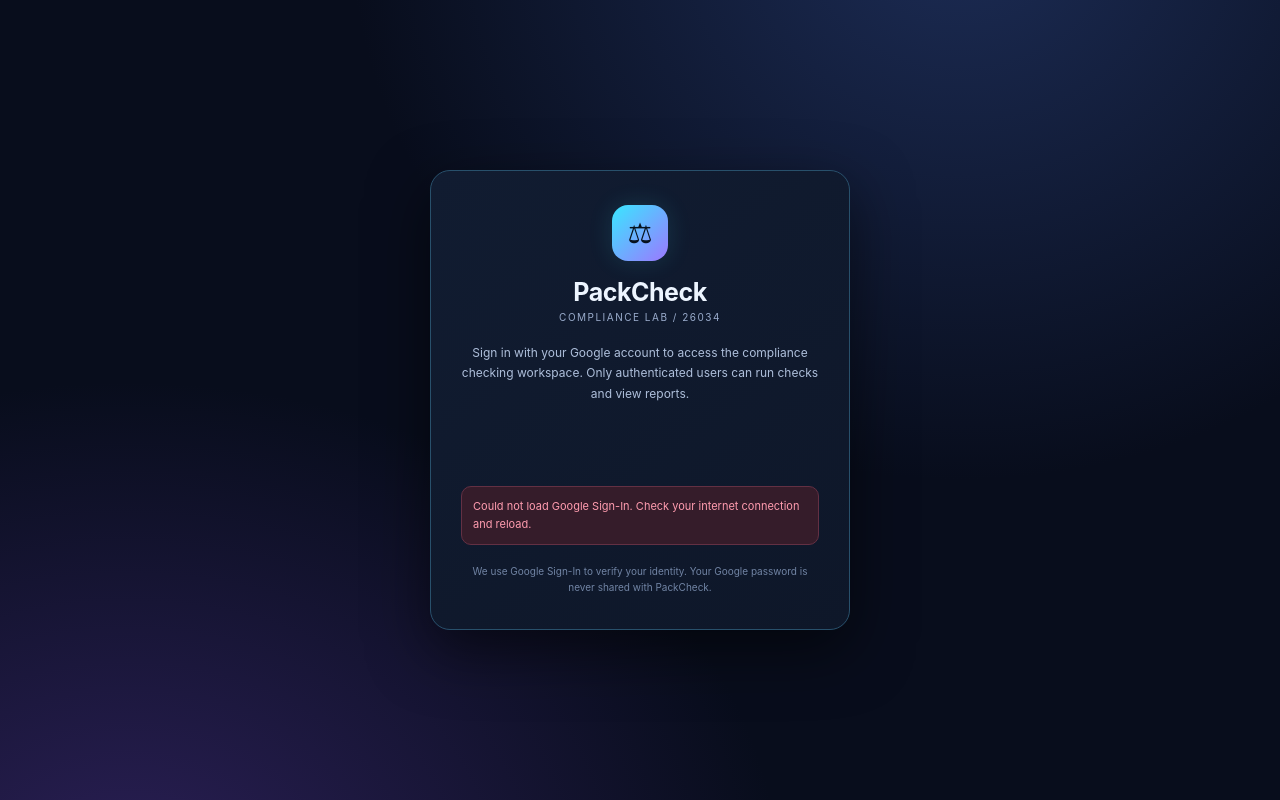
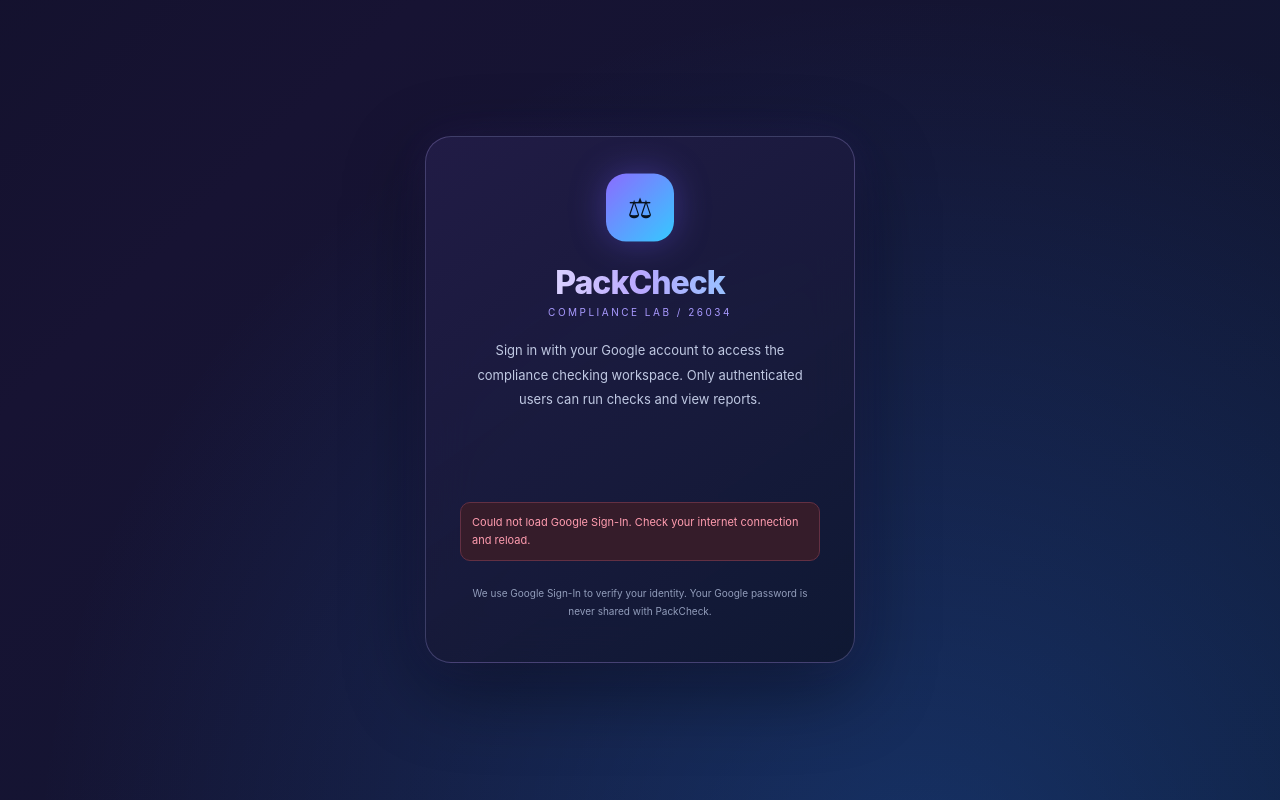
Before and after one commit to rahulvishwa36-sys/pack-heck, a plain HTML site: page index.html in a window 1280 px wide. Drawn offline with Linux system fonts and the light colour scheme.

Commit message:
Complete premium login page design

```diff
--- a/index.html
+++ b/index.html
@@ -241,6 +241,159 @@ input[type="file"]:hover {
     grid-template-columns: 1fr;
   }
 }
+  /* PREMIUM SIGN-IN BACKGROUND */
+
+.login {
+  background:
+    radial-gradient(circle at 15% 20%, rgba(112,77,224,.30), transparent 35%),
+    radial-gradient(circle at 85% 80%, rgba(40,130,255,.25), transparent 35%),
+    linear-gradient(135deg, #080d1c, #171333, #0c1830);
+  background-size: 200% 200%;
+  animation: loginBackground 12s ease infinite;
+}
+
+@keyframes loginBackground {
+  0% { background-position: 0% 50%; }
+  50% { background-position: 100% 50%; }
+  100% { background-position: 0% 50%; }
+}
+  /* PREMIUM GLASS LOGIN CARD */
+
+.login-card {
+  position: relative;
+  overflow: hidden;
+  max-width: 430px;
+  padding: 42px 34px;
+  border: 1px solid rgba(190,175,255,.25);
+  border-radius: 26px;
+  background: linear-gradient(
+    145deg,
+    rgba(35,29,72,.88),
+    rgba(15,23,48,.92)
+  );
+  backdrop-filter: blur(22px);
+  box-shadow:
+    0 25px 80px rgba(0,0,0,.45),
+    0 0 45px rgba(115,82,230,.12);
+  animation: loginCardEnter .9s ease both;
+}
+
+@keyframes loginCardEnter {
+  from {
+    opacity: 0;
+    transform: translateY(25px) scale(.97);
+  }
+  to {
+    opacity: 1;
+    transform: translateY(0) scale(1);
+  }
+}
+  /* LOGIN BRAND DESIGN */
+
+.login-card .brand-icon {
+  width: 68px;
+  height: 68px;
+  border-radius: 20px;
+  background: linear-gradient(135deg, #8b6cff, #35c9ff);
+  box-shadow: 0 0 35px rgba(116,91,255,.35);
+  animation: logoFloat 3s ease-in-out infinite;
+}
+
+@keyframes logoFloat {
+  0%, 100% {
+    transform: translateY(0);
+  }
+  50% {
+    transform: translateY(-7px);
+  }
+}
+
+.login-card h1 {
+  font-size: 32px;
+  font-weight: 850;
+  letter-spacing: -1px;
+  background: linear-gradient(90deg, #ffffff, #b9a8ff, #75dcff);
+  -webkit-background-clip: text;
+  -webkit-text-fill-color: transparent;
+}
+
+.login-card .sub {
+  color: #a99aff;
+  letter-spacing: 2.5px;
+  font-size: 10px;
+}
+  /* LOGIN TEXT AND BUTTON DESIGN */
+
+.login-card p {
+  color: #c0c9e3;
+  font-size: 13px;
+  line-height: 1.9;
+  margin: 18px 0 26px;
+}
+
+#g-btn {
+  display: flex;
+  justify-content: center;
+  min-height: 48px;
+  transition: transform .25s ease;
+}
+
+#g-btn:hover {
+  transform: scale(1.03);
+}
+
+.login-foot {
+  color: #929dbb;
+  font-size: 10px;
+  line-height: 1.8;
+  margin-top: 23px;
+}
+  /* ANIMATED LOGIN CARD GLOW */
+
+.login-card::before {
+  content: "";
+  position: absolute;
+  top: -2px;
+  left: -100%;
+  width: 60%;
+  height: 2px;
+  background: linear-gradient(
+    90deg,
+    transparent,
+    #a78bfa,
+    #39d5ff,
+    transparent
+  );
+  animation: cardGlow 5s ease-in-out infinite;
+}
+
+@keyframes cardGlow {
+  0% { left: -100%; }
+  100% { left: 150%; }
+}
+  /* LOGIN MOBILE RESPONSIVE */
+
+@media (max-width: 600px) {
+  .login {
+    padding: 16px;
+  }
+
+  .login-card {
+    width: 100%;
+    max-width: 380px;
+    padding: 32px 22px;
+    border-radius: 22px;
+  }
+
+  .login-card h1 {
+    font-size: 28px;
+  }
+
+  .login-card .brand-icon {
+    width: 60px;
+    height: 60px;
+  }
+}
 </style>
 </head>
 <body class="locked">
```
